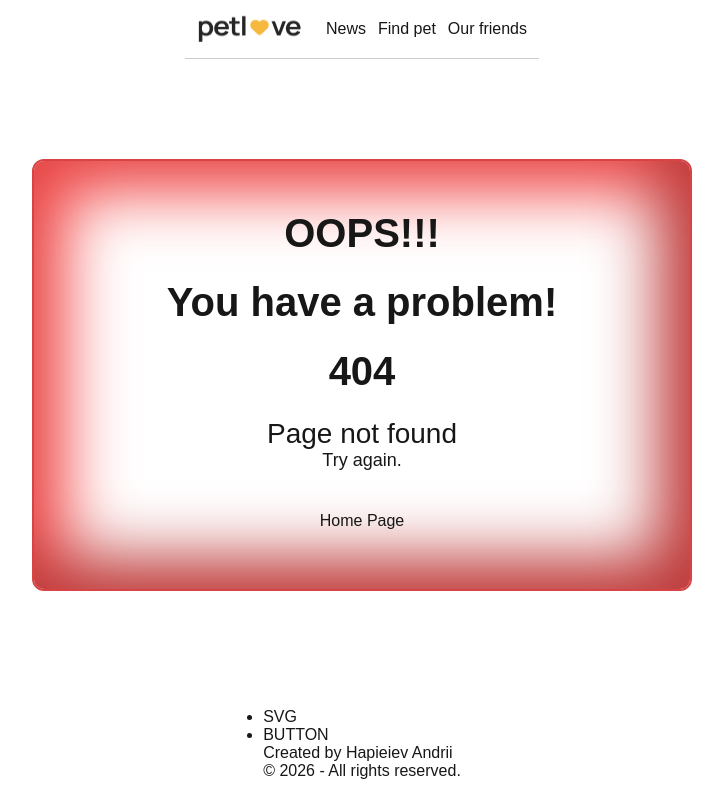
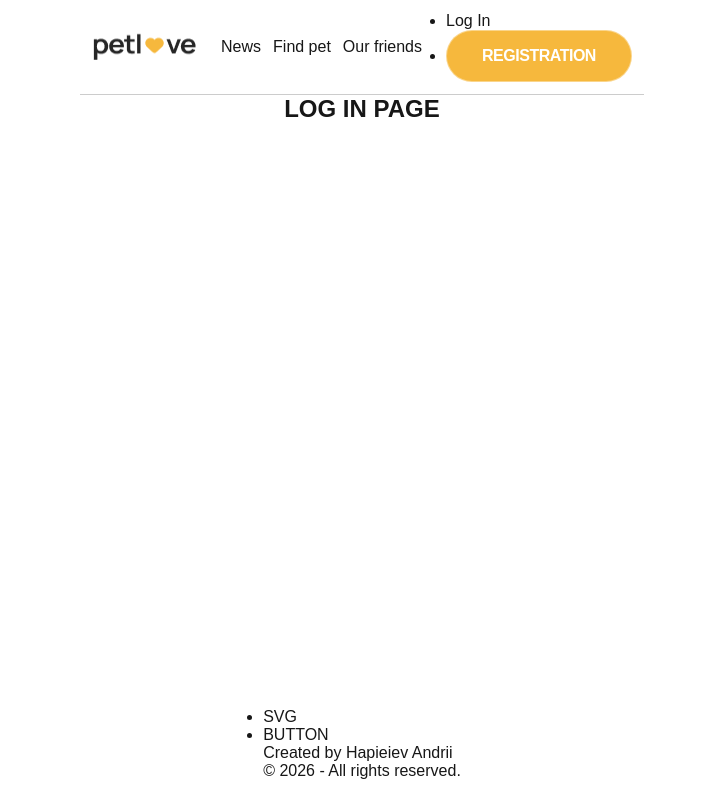
Before and after one commit to gapeevbachmut/petlove-next, a Next.js app: page /login in a window 1280 px wide. Before the commit this address had no page. Shown: the whole page, without its empty margins (278-1001 px from the left). Built offline with nearby package versions, Linux system fonts and the light colour scheme.

Commit message:
in progress login and register

```diff
--- /dev/null
+++ b/app/(public)/login/page.tsx
@@ -0,0 +1,7 @@
+export default function LogIn() {
+  return (
+    <div>
+      <h2>LOG IN PAGE</h2>
+    </div>
+  );
+}
--- a/components/Header/Header.tsx
+++ b/components/Header/Header.tsx
@@ -1,8 +1,10 @@
 // components/Header/Header.tsx
 
+'use client';
 import Image from 'next/image';
 import css from './Header.module.css';
 import Link from 'next/link';
+import Button from '../Button/Button';
 
 const Header = () => {
   return (
@@ -29,6 +31,28 @@ const Header = () => {
           </li>
         </ul>
       </nav>
+      <div>
+        {/* //
+        //
+        // зробити компонент навігації користувачів та юзерів
+        //
+        // */}
+        <ul>
+          <li>
+            <Link href="/login">Log In</Link>
+            {/* <Button onClick={() => alert('It is WORK - Log In!!!!')}>
+                Log In
+              </Button> */}
+          </li>
+          <li>
+            <Link href="/register">
+              <Button onClick={() => alert('It is WORK - Log In!!!!')}>
+                Registration
+              </Button>
+            </Link>
+          </li>
+        </ul>
+      </div>
     </header>
   );
 };
```
